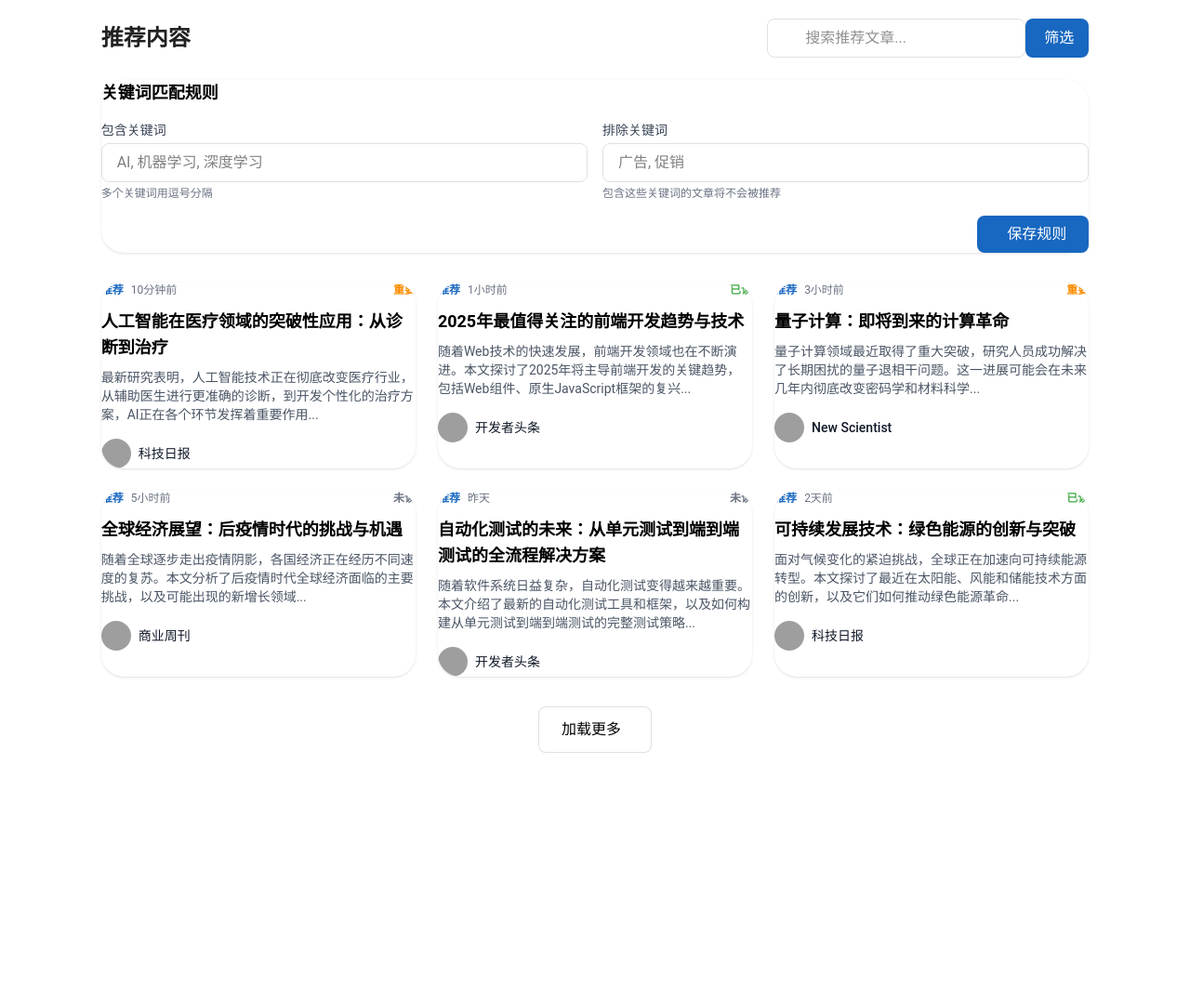
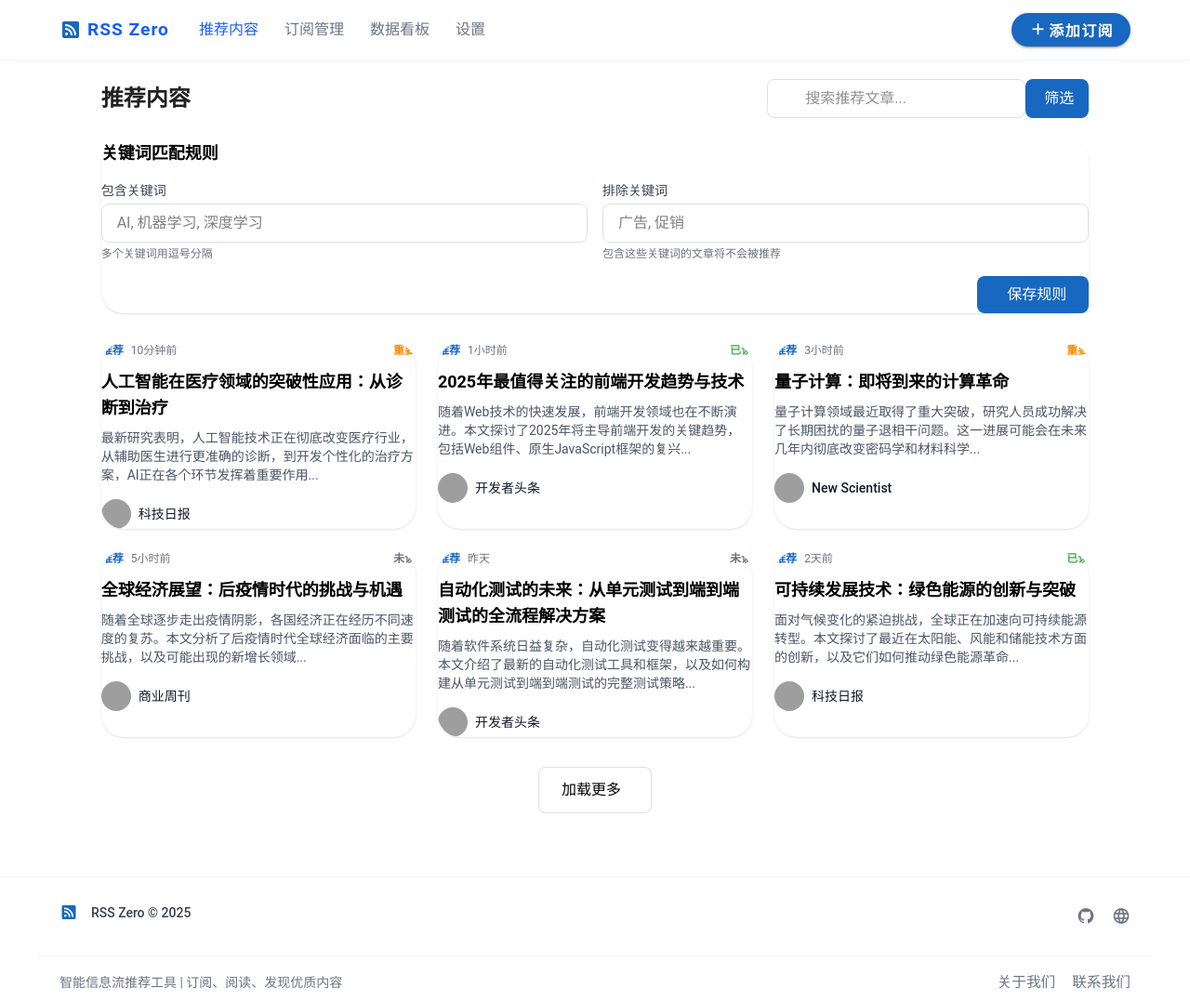
Before and after one commit to CaoMeiYouRen/rss-zero, a Nuxt app: page /recommendations in a window 1280 px wide. Shown: the whole page at 93% size. Before the commit the page ends 878 px from the top, so only its background shows below. Built offline with nearby package versions, Linux system fonts and the light colour scheme; grey boxes are pictures that could not be loaded.

Commit message:
feat(layout): 新增默认布局组件，包含导航栏、主内容区和页脚

```diff
--- /dev/null
+++ b/layouts/default.vue
@@ -0,0 +1,259 @@
+<template>
+    <div class="layout-default">
+        <!-- 顶部导航栏 -->
+        <header class="layout-default__header">
+            <div class="layout-default__header-inner">
+                <div class="layout-default__logo">
+                    <i class="mdi mdi-rss-box text-2xl text-primary" />
+                    <span class="layout-default__logo-text">RSS Zero</span>
+                </div>
+                <nav class="layout-default__nav">
+                    <NuxtLink to="/recommendations" class="layout-default__nav-link">
+                        推荐内容
+                    </NuxtLink>
+                    <NuxtLink to="/feed" class="layout-default__nav-link">
+                        订阅管理
+                    </NuxtLink>
+                    <NuxtLink to="/dashboard" class="layout-default__nav-link">
+                        数据看板
+                    </NuxtLink>
+                    <NuxtLink to="/settings" class="layout-default__nav-link">
+                        设置
+                    </NuxtLink>
+                </nav>
+                <div class="layout-default__actions">
+                    <NuxtLink to="/feed">
+                        <v-btn
+                            color="primary"
+                            class="layout-default__add-btn"
+                            rounded
+                        >
+                            <v-icon left>
+                                mdi-plus
+                            </v-icon>
+                            添加订阅
+                        </v-btn>
+                    </NuxtLink>
+                    <!-- <a
+                        href="https://github.com/CaoMeiYouRen/rss-zero"
+                        target="_blank"
+                        class="layout-default__icon-btn"
+                        aria-label="GitHub"
+                    >
+                        <i class="mdi mdi-github"></i>
+                    </a>
+                    <a
+                        href="https://rss0.app/"
+                        target="_blank"
+                        class="layout-default__icon-btn"
+                        aria-label="官网"
+                    >
+                        <i class="mdi mdi-web"></i>
+                    </a> -->
+                </div>
+            </div>
+        </header>
+        <!-- 主内容 -->
+        <main class="layout-default__main">
+            <slot />
+        </main>
+        <!-- 页脚 -->
+        <footer class="layout-default__footer">
+            <div class="layout-default__footer-inner">
+                <div class="layout-default__footer-left">
+                    <i class="mdi mdi-rss-box mr-2 text-primary text-xl" />
+                    <span class="font-medium text-gray-700 text-sm">RSS Zero © 2025</span>
+                </div>
+                <div class="layout-default__footer-links">
+                    <a
+                        href="https://github.com/CaoMeiYouRen/rss-zero"
+                        target="_blank"
+                        class="layout-default__footer-link"
+                        aria-label="GitHub"
+                    >
+                        <i class="mdi mdi-github text-xl" />
+                    </a>
+                    <a
+                        href="https://rss0.app/"
+                        target="_blank"
+                        class="layout-default__footer-link"
+                        aria-label="官网"
+                    >
+                        <i class="mdi mdi-web text-xl" />
+                    </a>
+                </div>
+            </div>
+            <div class="layout-default__footer-bottom">
+                <div class="text-gray-500 text-sm">
+                    智能信息流推荐工具 | 订阅、阅读、发现优质内容
+                </div>
+                <div class="layout-default__footer-bottom-links">
+                    <NuxtLink to="/about" class="layout-default__footer-bottom-link">
+                        关于我们
+                    </NuxtLink>
+                    <a href="mailto:support@cmyr.dev" class="layout-default__footer-bottom-link">联系我们</a>
+                </div>
+            </div>
+        </footer>
+    </div>
+</template>
+
+<script setup lang="ts">
+// ...无需脚本...
+</script>
+
+<style scoped lang="scss">
+.layout-default {
+  min-height: 100vh;
+  display: flex;
+  flex-direction: column;
+
+  &__header {
+    background: #fff;
+    border-bottom: 1px solid #f2f3f5;
+    position: sticky;
+    top: 0;
+    z-index: 100;
+    box-shadow: 0 1px 4px 0 rgba(60, 80, 180, 0.04);
+  }
+  &__header-inner {
+    max-width: 1200px;
+    margin: 0 auto;
+    padding: 0 24px;
+    height: 64px;
+    display: flex;
+    align-items: center;
+    justify-content: space-between;
+  }
+  &__logo {
+    display: flex;
+    align-items: center;
+    font-weight: 700;
+    font-size: 1.2rem;
+    color: #165DFF;
+    .mdi {
+      margin-right: 6px;
+    }
+  }
+  &__logo-text {
+    color: #165DFF;
+    font-weight: 700;
+    font-size: 1.2rem;
+    letter-spacing: 1px;
+  }
+  &__nav {
+    display: flex;
+    align-items: center;
+    gap: 28px;
+    margin-left: 32px;
+    flex: 1 1 auto;
+    @media (max-width: 900px) {
+      display: none;
+    }
+  }
+  &__nav-link {
+    color: #6b7685;
+    font-weight: 500;
+    font-size: 1rem;
+    text-decoration: none;
+    transition: color 0.2s;
+    &:hover, &.router-link-active {
+      color: #165DFF;
+    }
+  }
+  &__actions {
+    display: flex;
+    align-items: center;
+    gap: 12px;
+  }
+  &__add-btn {
+    font-weight: 600;
+    font-size: 1rem;
+    padding: 0 18px;
+    min-width: 120px;
+  }
+  &__icon-btn {
+    color: #6b7685;
+    font-size: 1.4rem;
+    margin-left: 8px;
+    transition: color 0.2s;
+    &:hover {
+      color: #165DFF;
+    }
+  }
+
+  &__main {
+    flex: 1 1 auto;
+    min-height: 0;
+    background: #f9fafe;
+  }
+
+  &__footer {
+    background: #fff;
+    border-top: 1px solid #f2f3f5;
+    padding: 0;
+    margin-top: 0;
+  }
+  &__footer-inner {
+    max-width: 1200px;
+    margin: 0 auto;
+    padding: 24px;
+    display: flex;
+    align-items: center;
+    justify-content: space-between;
+    flex-wrap: wrap;
+  }
+  &__footer-left {
+    display: flex;
+    align-items: center;
+    gap: 6px;
+    margin-bottom: 8px;
+  }
+  &__footer-links {
+    display: flex;
+    align-items: center;
+    gap: 18px;
+  }
+  &__footer-link {
+    color: #6b7685;
+    transition: color 0.2s;
+    &:hover {
+      color: #165DFF;
+    }
+  }
+  &__footer-bottom {
+    border-top: 1px solid #f2f3f5;
+    max-width: 1200px;
+    margin: 0 auto;
+    padding: 16px 24px 8px 24px;
+    display: flex;
+    align-items: center;
+    justify-content: space-between;
+    flex-wrap: wrap;
+    font-size: 0.98rem;
+  }
+  &__footer-bottom-links {
+    display: flex;
+    gap: 18px;
+  }
+  &__footer-bottom-link {
+    color: #6b7685;
+    text-decoration: none;
+    transition: color 0.2s;
+    &:hover {
+      color: #165DFF;
+      text-decoration: underline;
+    }
+  }
+  @media (max-width: 900px) {
+    &__header-inner, &__footer-inner, &__footer-bottom {
+      padding: 0 12px;
+    }
+    &__footer-inner, &__footer-bottom {
+      flex-direction: column;
+      align-items: flex-start;
+      gap: 8px;
+    }
+  }
+}
+</style>
```
